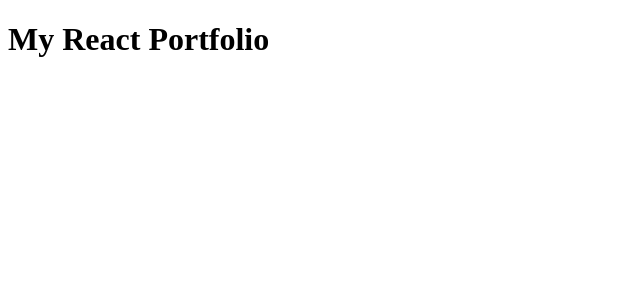
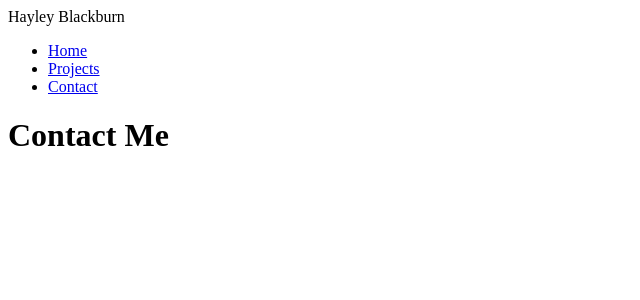
Before and after one commit to codenamehaylz/react-portfolio, a React (Create React App) app: page /contact in a window 1280 px wide. Shown: the top 300 px of the page, without its empty margins (0-640 px from the left). Built offline with nearby package versions, Linux system fonts and the light colour scheme.

Commit message:
created navbar with working routes for all pages

```diff
--- a/src/App.js
+++ b/src/App.js
@@ -1,8 +1,22 @@
+import React from 'react';
+import { BrowserRouter as Router, Route, Routes } from 'react-router-dom';
+import Header from './components/Header';
+import Home from './components/Home';
+import ProjectGallery from './components/ProjectGallery';
+import Contact from './components/Contact';
+
 function App() {
   return (
-    <div>
-      <h1>My React Portfolio</h1>
-    </div>
+    <Router>
+      <div>
+        <Header />
+        <Routes>
+          <Route path="/" element={<Home />} />
+          <Route path="/projects" element={<ProjectGallery />} />
+          <Route path="/contact" element={<Contact />} />
+        </Routes>
+      </div>
+    </Router>
   );
 }
 
--- /dev/null
+++ b/src/components/Contact.js
@@ -0,0 +1,14 @@
+import React from 'react';
+
+//TODO contain contact info
+//TODO contact form for handling events
+
+function Contact() {
+    return (
+      <div>
+        <h1>Contact Me</h1>
+      </div>
+    );
+}
+
+export default Contact;
--- /dev/null
+++ b/src/components/Header.js
@@ -0,0 +1,42 @@
+import React from 'react';
+import { NavLink } from 'react-router-dom';
+
+//TODO must be rendered across entire site
+//TODO must contain navbar
+
+function Header() {
+    return (
+        <nav>
+            <div>
+                Hayley Blackburn
+            </div>
+
+            <ul>
+                <li>
+                    <NavLink
+                    to="/"
+                    className={isActive => isActive ? "nav-link active" : "nav-link"}>
+                        Home
+                    </NavLink>
+                </li>
+
+                <li>
+                    <NavLink
+                    to="/projects"
+                    className={isActive => isActive ? "nav-link active" : "nav-link"}>
+                        Projects
+                    </NavLink>
+                </li>
+
+                <li>
+                    <NavLink to="/contact"
+                    className={isActive => isActive ? "nav-link active" : "nav-link"}>
+                        Contact
+                    </NavLink>
+                </li>
+            </ul>
+        </nav>
+    )
+}
+
+export default Header;
--- /dev/null
+++ b/src/components/Home.js
@@ -0,0 +1,13 @@
+import React from 'react';
+
+//TODO welcome landing page containing: Name, Headshot, brand statement, some indiciation this is a portfolio site
+
+function Home() {
+    return (
+      <div>
+        <h1>Home</h1>
+      </div>
+    );
+}
+
+export default Home;
--- /dev/null
+++ b/src/components/ProjectGallery.js
@@ -0,0 +1,13 @@
+import React from 'react';
+
+//TODO must render dynamically 6 instances of the Project component
+
+function ProjectGallery() {
+    return (
+      <div>
+        <h1>My Projects</h1>
+      </div>
+    );
+}
+
+export default ProjectGallery;
```
Also changed, not shown: src/components/Project.js (added, +7 -0 lines).
